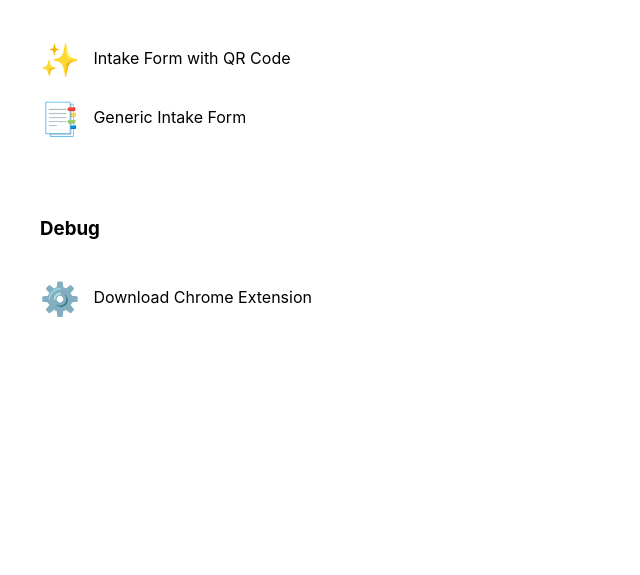
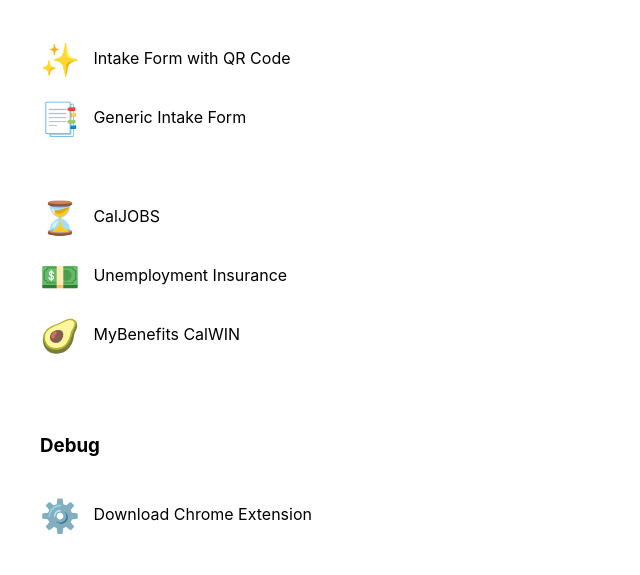
Before and after one commit to codeforamerica/qr-portable-profile-wechat-style, a PHP site: page / in a window 1280 px wide. Shown: the part 300-875 px from the top of the page, without its empty margins (0-640 px from the left). Before the commit the page ends 617 px from the top, so only its background shows below. Run offline with PHP 8.4, Linux system fonts and the light colour scheme; style sheets or scripts are compiled from the project's sources.

Commit message:
Cleaning up

```diff
--- a/index.php
+++ b/index.php
@@ -31,6 +31,17 @@
 		<br>
 		<br>
 		<br>
+		<span style="font-size: 32px; vertical-align: -7px;">⏳</span>&nbsp;&nbsp;&nbsp;<a href="https://www.caljobs.ca.gov/vosnet/registration/ind/default.aspx?enc=gVHgkZdEt8i2WVp9Z4ElaKb1jAJgpvnwfm+VhdDQeg8=" target="_blank">CalJOBS</a>
+		<br>
+		<br>
+		<span style="font-size: 32px; vertical-align: -7px;">💵</span>&nbsp;&nbsp;&nbsp;<a href="https://uio.edd.ca.gov/UIO/Pages/Public/ExternalUser/ClaimantAccountRegistrationNewUser.aspx" target="_blank">Unemployment Insurance</a>
+		<br>
+		<br>
+		<span style="font-size: 32px; vertical-align: -7px;">🥑</span>&nbsp;&nbsp;&nbsp;<a href="https://www.mybenefitscalwin.org/mbp/create/personalinfo.htm?county=38" target="_blank">MyBenefits CalWIN</a>
+		<br>
+		<br>
+		<br>
+		<br>
 		<h3>Debug</h3>
 		<br>
 		<span style="font-size: 32px; vertical-align: -7px;">⚙️</span>&nbsp;&nbsp;&nbsp;<a href="portable-profile-wechat-style-chrome-ext.zip" target="_blank">Download Chrome Extension</a>
```
